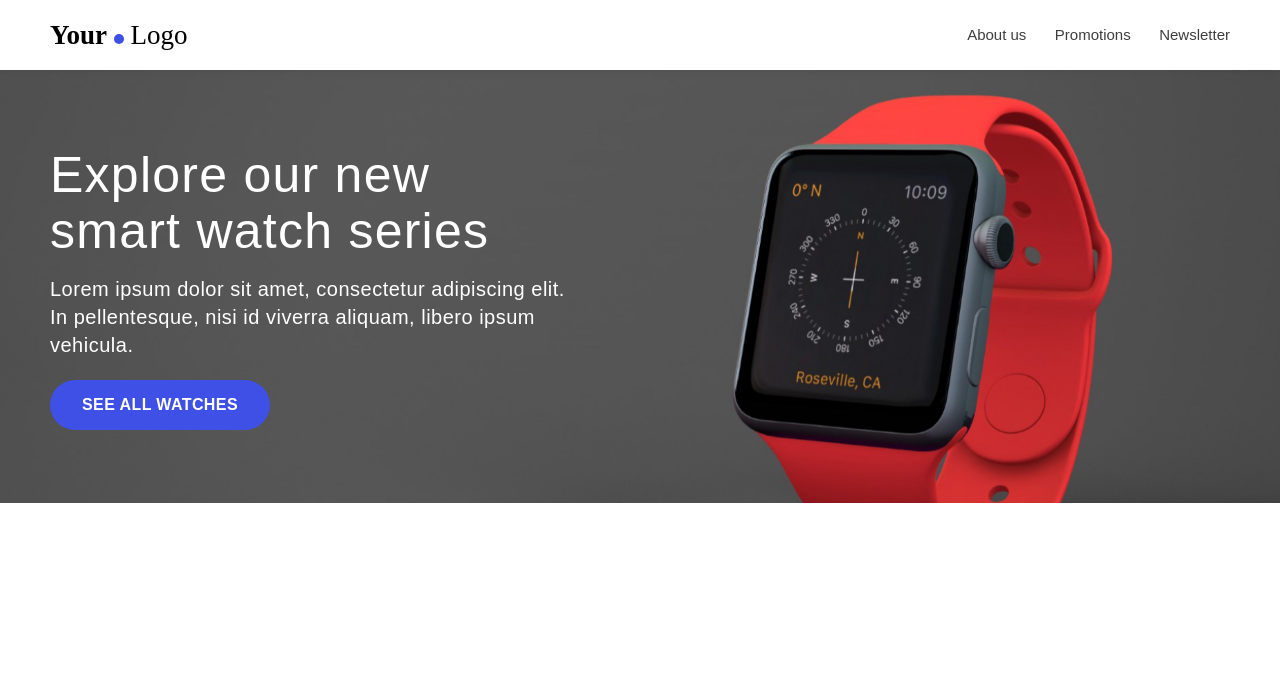
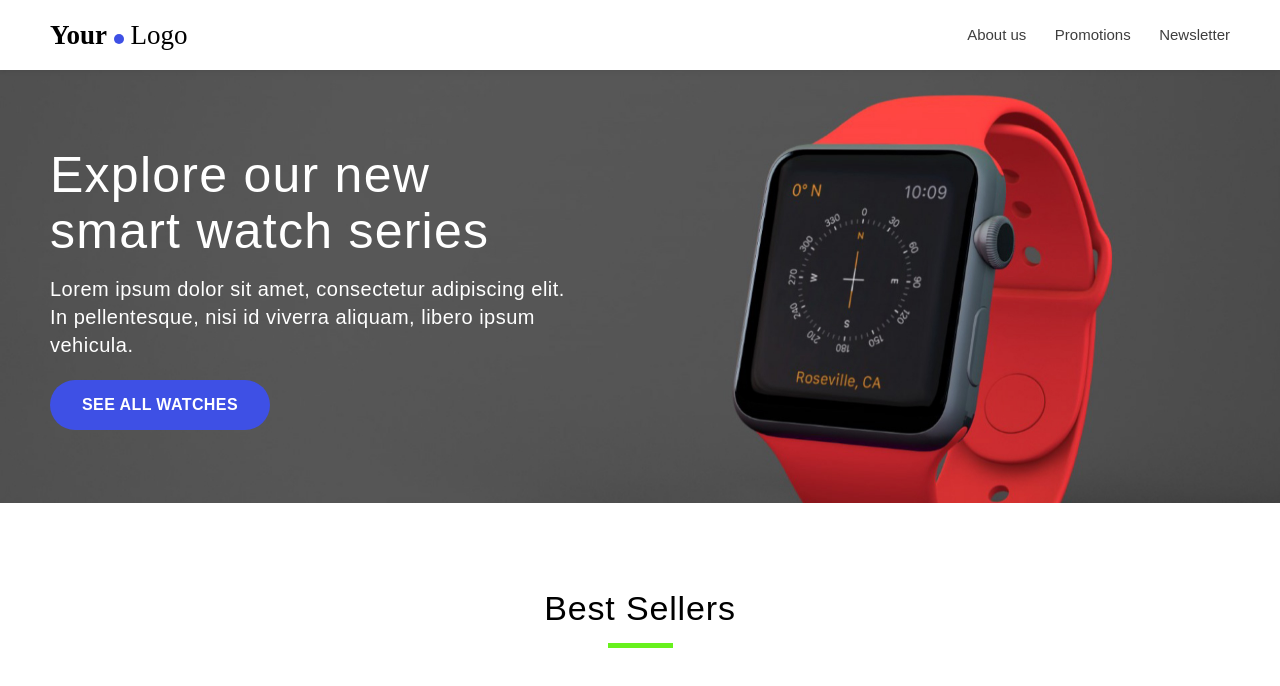
Before and after one commit to Kampol94/frontEnd, a plain HTML site: page Setion 2/index.html in a window 1280 px wide. Shown: the top 686 px of the page. Drawn offline with Linux system fonts and the light colour scheme.

Commit message:
start best seller section

```diff
--- a/Setion 2/css/styles.css
+++ b/Setion 2/css/styles.css
@@ -71,6 +71,7 @@ header nav ul li:last-of-type a {
 
 section.hero {
     position: relative;
+    margin-bottom: 80px;
 }
 
 .hero-content {
@@ -123,3 +124,19 @@ section.hero .container {
     text-align: center;
     border: none;
 }
+
+.best-sellers h2 {
+    text-align: center;
+    font-size: 34px;
+    letter-spacing: 0.85px;
+    line-height: 42px;
+    font-weight: normal;
+    margin: 0 0 14px 0;
+}
+
+.best-sellers hr {
+    width: 65px;
+    border: none;
+    border-top: 5px solid #67F11D;
+
+}
--- a/Setion 2/index.html
+++ b/Setion 2/index.html
@@ -42,17 +42,25 @@
             </div>
         </section>
 
-        <article>
+        <section class="best-sellers">
+            <h2>
+                Best Sellers
+            </h2>
+            <hr>
 
-            <section id="title-section">
+            <div class="product-slider">
+                <div class="product">
 
-            </section>
+                </div>
+                <div class="product">
 
-            <section id="content-section">
+                </div>
+                <div class="product">
 
-            </section>
+                </div>
+            </div>
 
-        </article>
+        </section>
 
         <footer>
 
```
